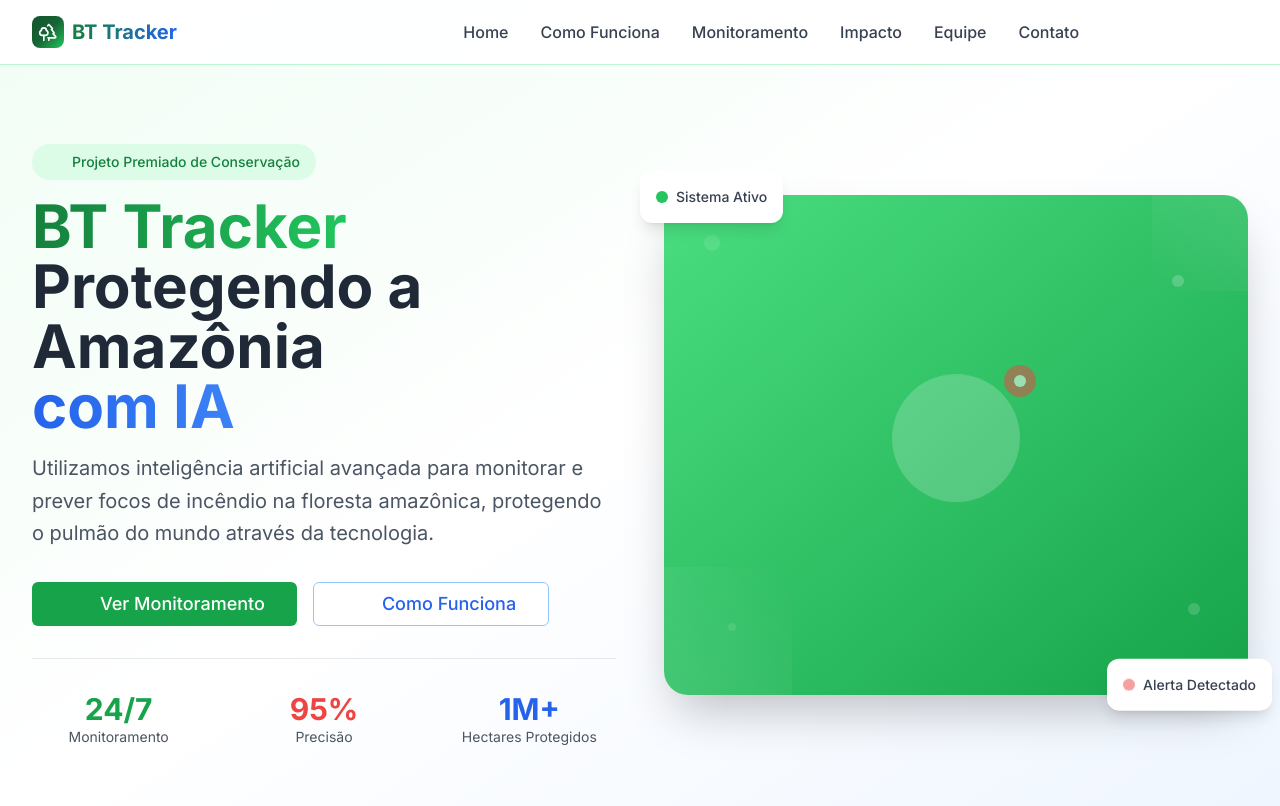
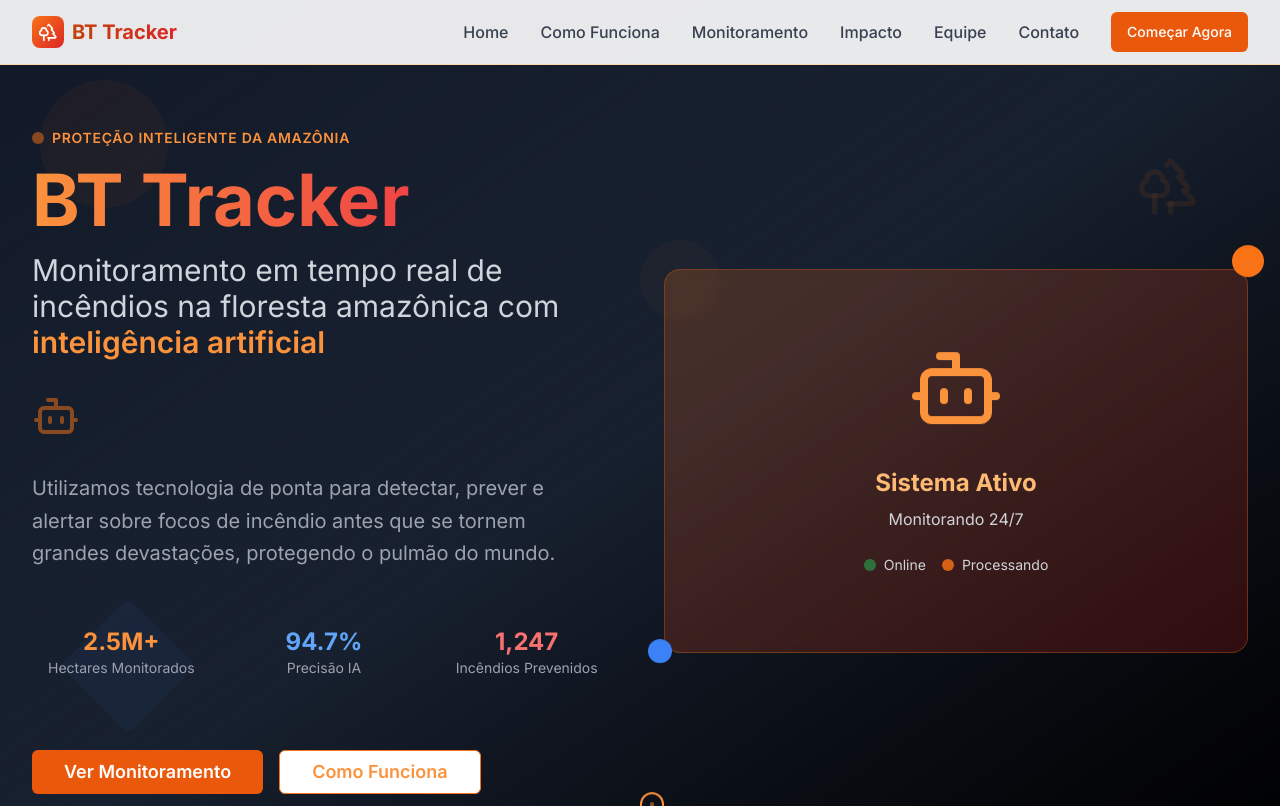
Before and after one commit to gabsall/amazon-fire-eye-web, a React (Vite) app: page / in a window 1280 px wide. Shown: the top 806 px of the page. Built offline with nearby package versions, Linux system fonts and the light colour scheme.

Commit message:
Refactor: Use orange color palette
Update the color palette to use orange instead of green, as requested.

```diff
--- a/src/components/Hero.tsx
+++ b/src/components/Hero.tsx
@@ -1,109 +1,116 @@
 
 import React from 'react';
 import { Button } from '@/components/ui/button';
-import { trees, ai, map } from 'lucide-react';
+import { Trees, Bot, Map } from 'lucide-react';
 
 const Hero = () => {
   return (
-    <section id="home" className="min-h-screen flex items-center bg-gradient-to-br from-forest-50 via-white to-tech-50 pt-16">
-      <div className="max-w-7xl mx-auto px-4 sm:px-6 lg:px-8 py-20">
-        <div className="grid lg:grid-cols-2 gap-12 items-center">
+    <section id="home" className="min-h-screen bg-gradient-to-br from-gray-900 via-gray-800 to-black text-white relative overflow-hidden">
+      {/* Background Elements */}
+      <div className="absolute inset-0">
+        {/* Animated background shapes */}
+        <div className="absolute top-20 left-10 w-32 h-32 bg-orange-500/10 rounded-full animate-pulse"></div>
+        <Trees className="absolute top-40 right-20 w-16 h-16 text-orange-500/20 animate-float" />
+        <div className="absolute bottom-40 left-20 w-24 h-24 bg-tech-500/10 rounded-lg rotate-45 animate-pulse" style={{animationDelay: '1s'}}></div>
+        <div className="absolute top-60 left-1/2 w-20 h-20 bg-orange-400/10 rounded-full animate-pulse" style={{animationDelay: '2s'}}></div>
+
+        {/* Grid pattern overlay */}
+        <div className="absolute inset-0 bg-gradient-to-br from-transparent via-gray-900/50 to-black/70"></div>
+      </div>
+
+      <div className="relative z-10 max-w-7xl mx-auto px-4 sm:px-6 lg:px-8 pt-32 pb-20">
+        <div className="grid lg:grid-cols-2 gap-12 items-center min-h-[80vh]">
           {/* Content */}
           <div className="space-y-8 animate-fade-in">
             <div className="space-y-4">
-              <div className="inline-flex items-center px-4 py-2 bg-forest-100 rounded-full text-forest-700 text-sm font-medium">
-                <trees className="w-4 h-4 mr-2" />
-                Projeto Premiado de Conservação
+              <div className="flex items-center space-x-2 text-orange-400 mb-4">
+                <div className="w-3 h-3 bg-orange-500 rounded-full animate-pulse"></div>
+                <span className="text-sm font-semibold tracking-wider uppercase">Proteção Inteligente da Amazônia</span>
               </div>
-              <h1 className="text-5xl lg:text-6xl font-bold leading-tight">
-                <span className="bg-gradient-to-r from-forest-700 to-forest-500 bg-clip-text text-transparent">
+
+              <h1 className="text-5xl lg:text-7xl font-bold leading-tight">
+                <span className="bg-gradient-to-r from-orange-400 to-red-500 bg-clip-text text-transparent">
                   BT Tracker
                 </span>
-                <br />
-                <span className="text-gray-800">
-                  Protegendo a Amazônia
-                </span>
-                <br />
-                <span className="bg-gradient-to-r from-tech-600 to-tech-500 bg-clip-text text-transparent">
-                  com IA
-                </span>
               </h1>
-              <p className="text-xl text-gray-600 leading-relaxed max-w-2xl">
-                Utilizamos inteligência artificial avançada para monitorar e prever focos de incêndio na floresta amazônica,
-                protegendo o pulmão do mundo através da tecnologia.
-              </p>
+
+              <h2 className="text-2xl lg:text-3xl text-gray-300 leading-relaxed">
+                Monitoramento em tempo real de incêndios na floresta amazônica
+                com <span className="text-orange-400 font-semibold">inteligência artificial</span>
+              </h2>
             </div>
 
-            <div className="flex flex-col sm:flex-row gap-4">
-              <Button size="lg" className="bg-forest-600 hover:bg-forest-700 text-white px-8 py-4 text-lg">
-                <map className="w-5 h-5 mr-2" />
+            <Bot className="w-12 h-12 text-orange-500 animate-pulse" />
+
+            <p className="text-xl text-gray-400 leading-relaxed max-w-xl">
+              Utilizamos tecnologia de ponta para detectar, prever e alertar sobre focos de incêndio
+              antes que se tornem grandes devastações, protegendo o pulmão do mundo.
+            </p>
+
+            {/* Stats */}
+            <div className="grid grid-cols-3 gap-6 py-6">
+              <div className="text-center">
+                <div className="text-2xl font-bold text-orange-400">2.5M+</div>
+                <div className="text-sm text-gray-400">Hectares Monitorados</div>
+              </div>
+              <div className="text-center">
+                <div className="text-2xl font-bold text-tech-400">94.7%</div>
+                <div className="text-sm text-gray-400">Precisão IA</div>
+              </div>
+              <div className="text-center">
+                <div className="text-2xl font-bold text-red-400">1,247</div>
+                <div className="text-sm text-gray-400">Incêndios Prevenidos</div>
+              </div>
+            </div>
+
+            {/* CTA Buttons */}
+            <div className="flex flex-col sm:flex-row gap-4 pt-4">
+              <Button size="lg" className="bg-orange-600 hover:bg-orange-700 text-white font-semibold px-8 py-4 text-lg">
                 Ver Monitoramento
               </Button>
-              <Button size="lg" variant="outline" className="border-tech-300 text-tech-600 hover:bg-tech-50 px-8 py-4 text-lg">
-                <ai className="w-5 h-5 mr-2" />
+              <Button size="lg" variant="outline" className="border-orange-500 text-orange-400 hover:bg-orange-500 hover:text-white font-semibold px-8 py-4 text-lg">
                 Como Funciona
               </Button>
             </div>
-
-            {/* Stats */}
-            <div className="grid grid-cols-3 gap-8 pt-8 border-t border-gray-200">
-              <div className="text-center">
-                <div className="text-3xl font-bold text-forest-600">24/7</div>
-                <div className="text-sm text-gray-600">Monitoramento</div>
-              </div>
-              <div className="text-center">
-                <div className="text-3xl font-bold text-fire-500">95%</div>
-                <div className="text-sm text-gray-600">Precisão</div>
-              </div>
-              <div className="text-center">
-                <div className="text-3xl font-bold text-tech-600">1M+</div>
-                <div className="text-sm text-gray-600">Hectares Protegidos</div>
-              </div>
-            </div>
           </div>
 
-          {/* Visual */}
-          <div className="relative">
-            <div className="relative w-full h-96 lg:h-[500px] bg-gradient-to-br from-forest-400 to-forest-600 rounded-3xl overflow-hidden shadow-2xl">
-              {/* Background pattern */}
-              <div className="absolute inset-0 opacity-20">
-                <div className="absolute top-10 left-10 w-4 h-4 bg-white rounded-full animate-pulse-slow"></div>
-                <div className="absolute top-20 right-16 w-3 h-3 bg-white rounded-full animate-pulse-slow" style={{animationDelay: '1s'}}></div>
-                <div className="absolute bottom-16 left-16 w-2 h-2 bg-white rounded-full animate-pulse-slow" style={{animationDelay: '2s'}}></div>
-                <div className="absolute bottom-20 right-12 w-3 h-3 bg-white rounded-full animate-pulse-slow" style={{animationDelay: '0.5s'}}></div>
-              </div>
+          {/* Visual Element */}
+          <div className="relative animate-fade-in" style={{animationDelay: '0.3s'}}>
+            <div className="relative">
+              {/* Main visual container */}
+              <div className="w-full h-96 bg-gradient-to-br from-orange-500/20 to-red-600/20 rounded-2xl backdrop-blur-sm border border-orange-500/30 p-8 flex items-center justify-center">
+                <div className="text-center space-y-6">
+                  <Bot className="w-24 h-24 text-orange-400 mx-auto animate-float" />
+                  <div className="space-y-2">
+                    <h3 className="text-2xl font-bold text-orange-300">Sistema Ativo</h3>
+                    <p className="text-gray-300">Monitorando 24/7</p>
+                  </div>
 
-              {/* Central visual element */}
-              <div className="absolute inset-0 flex items-center justify-center">
-                <div className="relative">
-                  <div className="w-32 h-32 bg-white/20 rounded-full flex items-center justify-center backdrop-blur-sm animate-float">
-                    <ai className="w-16 h-16 text-white" />
-                  </div>
-                  <div className="absolute -top-4 -right-4 w-8 h-8 bg-fire-500 rounded-full flex items-center justify-center animate-pulse">
-                    <div className="w-3 h-3 bg-white rounded-full"></div>
+                  {/* Activity indicators */}
+                  <div className="flex justify-center space-x-4">
+                    <div className="flex items-center space-x-2">
+                      <div className="w-3 h-3 bg-green-500 rounded-full animate-pulse"></div>
+                      <span className="text-sm text-gray-300">Online</span>
+                    </div>
+                    <div className="flex items-center space-x-2">
+                      <div className="w-3 h-3 bg-orange-500 rounded-full animate-pulse" style={{animationDelay: '0.5s'}}></div>
+                      <span className="text-sm text-gray-300">Processando</span>
+                    </div>
                   </div>
                 </div>
               </div>
 
-              {/* Corner decorations */}
-              <div className="absolute top-0 right-0 w-24 h-24 bg-gradient-to-bl from-white/10 to-transparent rounded-bl-3xl"></div>
-              <div className="absolute bottom-0 left-0 w-32 h-32 bg-gradient-to-tr from-white/10 to-transparent rounded-tr-3xl"></div>
+              {/* Floating elements */}
+              <div className="absolute -top-4 -right-4 w-8 h-8 bg-orange-500 rounded-full animate-bounce"></div>
+              <div className="absolute -bottom-4 -left-4 w-6 h-6 bg-tech-500 rounded-full animate-bounce" style={{animationDelay: '1s'}}></div>
             </div>
+          </div>
+        </div>
 
-            {/* Floating cards */}
-            <div className="absolute -top-6 -left-6 bg-white rounded-xl shadow-lg p-4 animate-float" style={{animationDelay: '1s'}}>
-              <div className="flex items-center space-x-2">
-                <div className="w-3 h-3 bg-forest-500 rounded-full"></div>
-                <span className="text-sm font-medium text-gray-700">Sistema Ativo</span>
-              </div>
-            </div>
-
-            <div className="absolute -bottom-6 -right-6 bg-white rounded-xl shadow-lg p-4 animate-float" style={{animationDelay: '2s'}}>
-              <div className="flex items-center space-x-2">
-                <div className="w-3 h-3 bg-fire-500 rounded-full animate-pulse"></div>
-                <span className="text-sm font-medium text-gray-700">Alerta Detectado</span>
-              </div>
-            </div>
+        {/* Scroll indicator */}
+        <div className="absolute bottom-8 left-1/2 transform -translate-x-1/2 animate-bounce">
+          <div className="w-6 h-10 border-2 border-orange-400 rounded-full flex justify-center">
+            <div className="w-1 h-3 bg-orange-400 rounded-full mt-2 animate-pulse"></div>
           </div>
         </div>
       </div>
--- a/src/components/Navigation.tsx
+++ b/src/components/Navigation.tsx
@@ -1,59 +1,56 @@
+
 import React, { useState } from 'react';
 import { Button } from '@/components/ui/button';
 import { Trees, Bot, Map, BarChart } from 'lucide-react';
+
 const Navigation = () => {
   const [isMenuOpen, setIsMenuOpen] = useState(false);
-  const navItems = [{
-    name: 'Home',
-    href: '#home',
-    icon: Trees
-  }, {
-    name: 'Como Funciona',
-    href: '#how-it-works',
-    icon: Bot
-  }, {
-    name: 'Monitoramento',
-    href: '#monitoring',
-    icon: Map
-  }, {
-    name: 'Impacto',
-    href: '#impact',
-    icon: BarChart
-  }, {
-    name: 'Equipe',
-    href: '#team',
-    icon: Trees
-  }, {
-    name: 'Contato',
-    href: '#contact',
-    icon: Trees
-  }];
-  return <nav className="fixed top-0 w-full bg-white/90 backdrop-blur-md border-b border-forest-200 z-50">
+
+  const navItems = [
+    { name: 'Home', href: '#home', icon: Trees },
+    { name: 'Como Funciona', href: '#how-it-works', icon: Bot },
+    { name: 'Monitoramento', href: '#monitoring', icon: Map },
+    { name: 'Impacto', href: '#impact', icon: BarChart },
+    { name: 'Equipe', href: '#team', icon: Trees },
+    { name: 'Contato', href: '#contact', icon: Trees }
+  ];
+
+  return (
+    <nav className="fixed top-0 w-full bg-white/90 backdrop-blur-md border-b border-orange-200 z-50">
       <div className="max-w-7xl mx-auto px-4 sm:px-6 lg:px-8">
         <div className="flex justify-between items-center h-16">
           {/* Logo */}
           <div className="flex items-center space-x-2">
-            <div className="w-8 h-8 bg-forest-gradient rounded-lg flex items-center justify-center">
+            <div className="w-8 h-8 bg-gradient-to-br from-orange-500 to-red-600 rounded-lg flex items-center justify-center">
               <Trees className="w-5 h-5 text-white" />
             </div>
-            <span className="text-xl font-bold bg-gradient-to-r from-forest-700 to-tech-600 bg-clip-text text-transparent">
+            <span className="text-xl font-bold bg-gradient-to-r from-orange-700 to-red-600 bg-clip-text text-transparent">
               BT Tracker
             </span>
           </div>
 
           {/* Desktop Navigation */}
           <div className="hidden md:flex items-center space-x-8">
-            {navItems.map(item => <a key={item.name} href={item.href} className="text-gray-700 hover:text-forest-600 transition-colors duration-200 font-medium">
+            {navItems.map((item) => (
+              <a
+                key={item.name}
+                href={item.href}
+                className="text-gray-700 hover:text-orange-600 transition-colors duration-200 font-medium"
+              >
                 {item.name}
-              </a>)}
-            <Button className="text-white bg-[#d54603]/0">
+              </a>
+            ))}
+            <Button className="bg-orange-600 hover:bg-orange-700 text-white">
               Começar Agora
             </Button>
           </div>
 
           {/* Mobile menu button */}
           <div className="md:hidden">
-            <button onClick={() => setIsMenuOpen(!isMenuOpen)} className="text-gray-700 hover:text-forest-600 focus:outline-none">
+            <button
+              onClick={() => setIsMenuOpen(!isMenuOpen)}
+              className="text-gray-700 hover:text-orange-600 focus:outline-none"
+            >
               <svg className="w-6 h-6" fill="none" stroke="currentColor" viewBox="0 0 24 24">
                 <path strokeLinecap="round" strokeLinejoin="round" strokeWidth={2} d="M4 6h16M4 12h16M4 18h16" />
               </svg>
@@ -62,19 +59,30 @@ const Navigation = () => {
         </div>
 
         {/* Mobile Navigation */}
-        {isMenuOpen && <div className="md:hidden bg-white border-t border-forest-200">
+        {isMenuOpen && (
+          <div className="md:hidden bg-white border-t border-orange-200">
             <div className="px-2 pt-2 pb-3 space-y-1">
-              {navItems.map(item => <a key={item.name} href={item.href} className="block px-3 py-2 text-gray-700 hover:text-forest-600 transition-colors duration-200" onClick={() => setIsMenuOpen(false)}>
+              {navItems.map((item) => (
+                <a
+                  key={item.name}
+                  href={item.href}
+                  className="block px-3 py-2 text-gray-700 hover:text-orange-600 transition-colors duration-200"
+                  onClick={() => setIsMenuOpen(false)}
+                >
                   {item.name}
-                </a>)}
+                </a>
+              ))}
               <div className="px-3 py-2">
-                <Button className="w-full bg-forest-600 hover:bg-forest-700 text-white">
+                <Button className="w-full bg-orange-600 hover:bg-orange-700 text-white">
                   Começar Agora
                 </Button>
               </div>
             </div>
-          </div>}
+          </div>
+        )}
       </div>
-    </nav>;
+    </nav>
+  );
 };
+
 export default Navigation;
--- a/tailwind.config.ts
+++ b/tailwind.config.ts
@@ -20,18 +20,18 @@ export default {
 		},
 		extend: {
 			colors: {
-				// Cores personalizadas para o BT Tracker
+				// Cores personalizadas para o BT Tracker - alterado para laranja
 				forest: {
-					50: '#f0fdf4',
-					100: '#dcfce7',
-					200: '#bbf7d0',
-					300: '#86efac',
-					400: '#4ade80',
-					500: '#22c55e',
-					600: '#16a34a',
-					700: '#15803d',
-					800: '#166534',
-					900: '#14532d',
+					50: '#fff7ed',
+					100: '#ffedd5',
+					200: '#fed7aa',
+					300: '#fdba74',
+					400: '#fb923c',
+					500: '#f97316',
+					600: '#ea580c',
+					700: '#c2410c',
+					800: '#9a3412',
+					900: '#7c2d12',
 				},
 				fire: {
 					50: '#fef2f2',
@@ -56,6 +56,19 @@ export default {
 					700: '#1d4ed8',
 					800: '#1e40af',
 					900: '#1e3a8a',
+				},
+				// Cores laranja principais
+				orange: {
+					50: '#fff7ed',
+					100: '#ffedd5',
+					200: '#fed7aa',
+					300: '#fdba74',
+					400: '#fb923c',
+					500: '#f97316',
+					600: '#ea580c',
+					700: '#c2410c',
+					800: '#9a3412',
+					900: '#7c2d12',
 				},
 				border: 'hsl(var(--border))',
 				input: 'hsl(var(--input))',
@@ -160,7 +173,7 @@ export default {
 			backgroundImage: {
 				'gradient-radial': 'radial-gradient(var(--tw-gradient-stops))',
 				'gradient-conic': 'conic-gradient(from 180deg at 50% 50%, var(--tw-gradient-stops))',
-				'forest-gradient': 'linear-gradient(135deg, #14532d 0%, #166534 50%, #22c55e 100%)',
+				'forest-gradient': 'linear-gradient(135deg, #c2410c 0%, #ea580c 50%, #f97316 100%)',
 				'tech-gradient': 'linear-gradient(135deg, #1e3a8a 0%, #1d4ed8 50%, #3b82f6 100%)',
 			}
 		}
```
